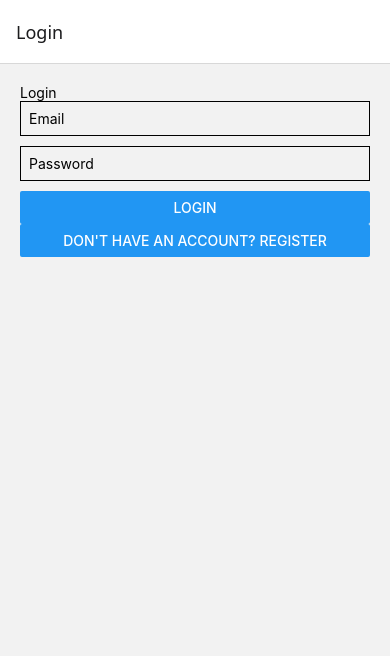
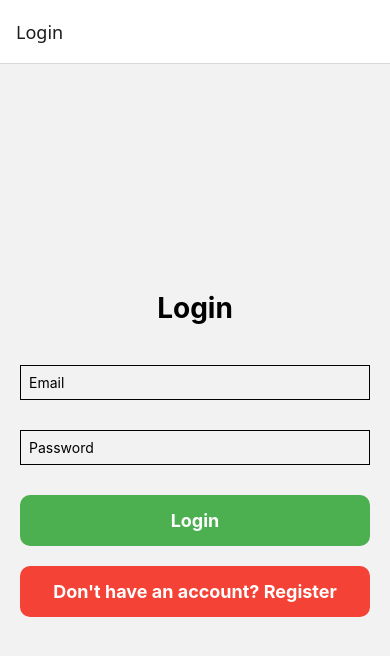
Before and after one commit to Mawasto/Mobile-App, a React Native app: screen /Home in a window 390 px wide. Shown: the top 656 px of the page. Built offline with nearby package versions, Linux system fonts and the light colour scheme.

Commit message:
Added logout button and styles for main page and login page

```diff
--- a/views/Login.tsx
+++ b/views/Login.tsx
@@ -1,5 +1,5 @@
 import React, { useState } from 'react';
-import { View, Text, TextInput, Button, StyleSheet } from 'react-native';
+import { View, Text, TextInput, Button, StyleSheet, TouchableOpacity } from 'react-native';
 import { getAuth, signInWithEmailAndPassword } from 'firebase/auth';
 import { useNavigation } from '@react-navigation/native';
 import type { NativeStackNavigationProp } from '@react-navigation/native-stack';
@@ -24,18 +24,54 @@ const Login = () => {
 
     return (
         <View style={styles.container}>
-            <Text>Login</Text>
+            <Text style={styles.loginTitle} >Login</Text>
             <TextInput style={styles.input} placeholder="Email" onChangeText={setEmail} value={email} />
             <TextInput style={styles.input} placeholder="Password" secureTextEntry onChangeText={setPassword} value={password} />
-            <Button title="Login" onPress={handleLogin} />
-            <Button title="Don't have an account? Register" onPress={() => navigation.navigate('Register')} />
+            <TouchableOpacity style={styles.greenButton} onPress={handleLogin}>
+                <Text style={styles.buttonText}>Login</Text>
+            </TouchableOpacity>
+            <TouchableOpacity style={styles.redButton} onPress={() => navigation.navigate('Register')}>
+                <Text style={styles.buttonText}>Don't have an account? Register</Text>
+            </TouchableOpacity>
         </View>
     );
 };
 
 const styles = StyleSheet.create({
-    container: { padding: 20 },
-    input: { borderWidth: 1, marginBottom: 10, padding: 8 }
+    container: {
+        flex: 1,
+        justifyContent: 'center',
+        padding: 20,
+        gap: 20,
+    },
+    greenButton: {
+        backgroundColor: '#4CAF50',
+        paddingVertical: 15,
+        borderRadius: 10,
+        alignItems: 'center',
+        elevation: 2,
+    },
+    redButton: {
+        backgroundColor: '#f44336',
+        paddingVertical: 15,
+        borderRadius: 10,
+        alignItems: 'center',
+        elevation: 2,
+    },
+    buttonText: {
+        color: '#fff',
+        fontSize: 18,
+        fontWeight: 'bold',
+    },
+    input: { borderWidth: 1, marginBottom: 10, padding: 8 },
+
+    loginTitle: {
+        fontSize: 28,
+        fontWeight: 'bold',
+        textAlign: 'center',
+        marginBottom: 20,
+    },
 });
 
+
 export default Login;
--- a/views/Main.tsx
+++ b/views/Main.tsx
@@ -1,5 +1,6 @@
-import React from 'react';
-import { View, Button, StyleSheet } from 'react-native';
+import React, { useState, useEffect } from 'react';
+import { View, Text, Button, StyleSheet, TouchableOpacity } from 'react-native';
+import { getAuth, signOut } from 'firebase/auth';
 import { useNavigation } from '@react-navigation/native';
 import type { NativeStackNavigationProp } from '@react-navigation/native-stack';
 import type { RootStackParamList } from '../types';
@@ -8,18 +9,81 @@ type NavigationProp = NativeStackNavigationProp<RootStackParamList>;
 
 const Home = () => {
     const navigation = useNavigation<NavigationProp>();
+    const [username, setUsername] = useState('');
+
+    useEffect(() => {
+        const auth = getAuth();
+        const user = auth.currentUser;
+        if (user?.email) {
+            const name = user.email.split('@')[0];
+            setUsername(name);
+        }
+    }, []);
+
+    const handleLogout = async () => {
+        try {
+            await signOut(getAuth());
+            navigation.navigate('Login');
+        } catch (error) {
+            console.error('Logout error:', error);
+        }
+    };
 
     return (
         <View style={styles.container}>
-            <Button title="Reaction Test" onPress={() => navigation.navigate('Reactiontest')} />
-            <Button title="Memory Test" onPress={() => navigation.navigate('Memorytest')} />
-            <Button title="Results" onPress={() => navigation.navigate('Results')} />
+            <Text style={styles.loginTitle} >Welcome {username}!</Text>
+
+            <TouchableOpacity style={styles.greenButton} onPress={() => navigation.navigate('Reactiontest')}>
+                <Text style={styles.buttonText}>Reaction Test</Text>
+            </TouchableOpacity>
+
+            <TouchableOpacity style={styles.greenButton} onPress={() => navigation.navigate('Memorytest')}>
+                <Text style={styles.buttonText}>Memory Test</Text>
+            </TouchableOpacity>
+
+            <TouchableOpacity style={styles.greenButton} onPress={() => navigation.navigate('Results')}>
+                <Text style={styles.buttonText}>Results</Text>
+            </TouchableOpacity>
+
+            <TouchableOpacity style={styles.redButton} onPress={handleLogout}>
+                <Text style={styles.buttonText}>Logout</Text>
+            </TouchableOpacity>
         </View>
     );
 };
 
 const styles = StyleSheet.create({
-    container: { flex: 1, justifyContent: 'center', gap: 20, padding: 20 },
+    container: {
+        flex: 1,
+        justifyContent: 'center',
+        padding: 20,
+        gap: 20,
+    },
+    greenButton: {
+        backgroundColor: '#4CAF50',
+        paddingVertical: 15,
+        borderRadius: 10,
+        alignItems: 'center',
+        elevation: 2,
+    },
+    redButton: {
+        backgroundColor: '#f44336',
+        paddingVertical: 15,
+        borderRadius: 10,
+        alignItems: 'center',
+        elevation: 2,
+    },
+    buttonText: {
+        color: '#fff',
+        fontSize: 18,
+        fontWeight: 'bold',
+    },
+    loginTitle: {
+        fontSize: 28,
+        fontWeight: 'bold',
+        textAlign: 'center',
+        marginBottom: 20,
+    },
 });
 
 export default Home;
--- a/views/Memorytest.tsx
+++ b/views/Memorytest.tsx
@@ -3,7 +3,7 @@ import { View, Text, TextInput, Button, StyleSheet, Alert } from 'react-native';
 import { getAuth } from 'firebase/auth';
 import { getFirestore, collection, addDoc } from 'firebase/firestore';
 
-const MAX_LENGTH = 15;
+const MAX_LENGTH = 20;
 const SHOW_DURATION_MS = 4000;
 
 const generateNumber = (length: number) => {
```
